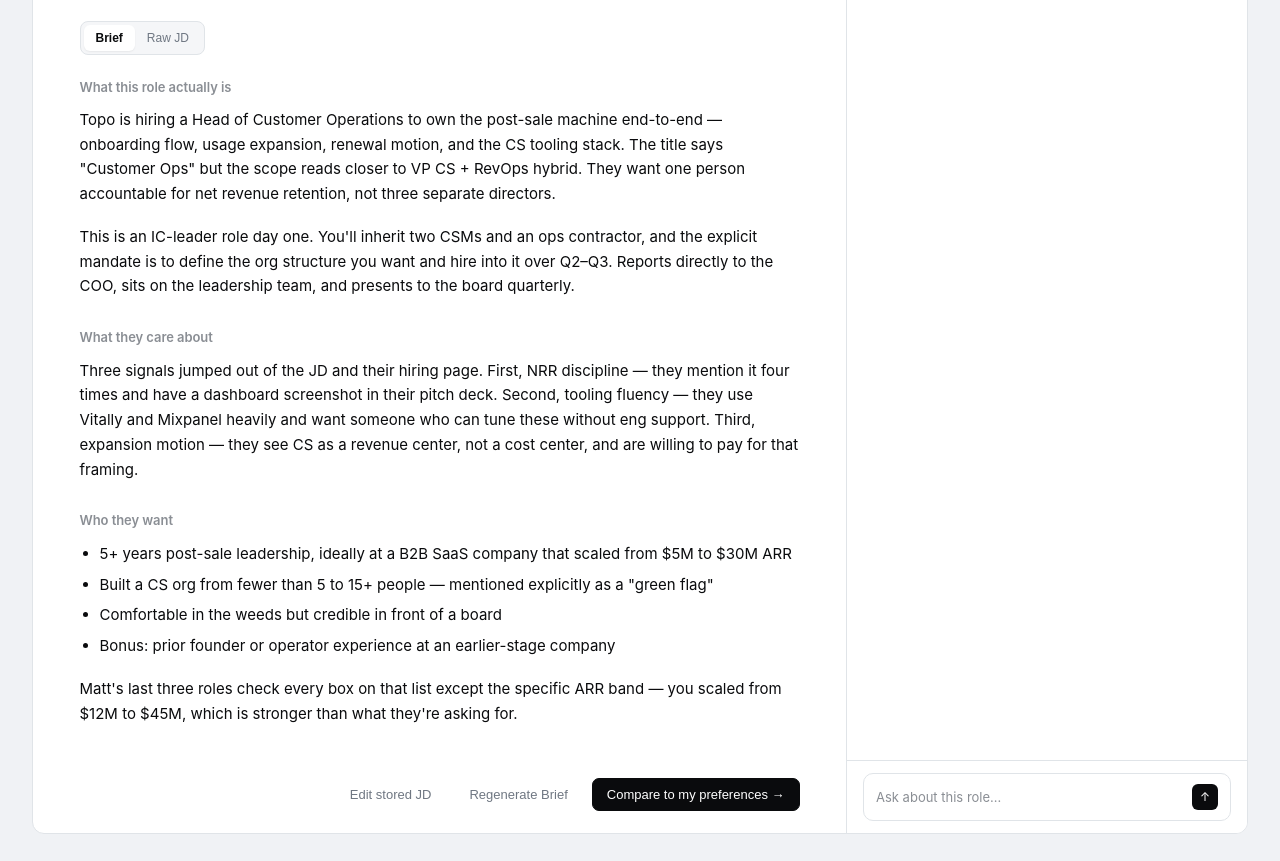
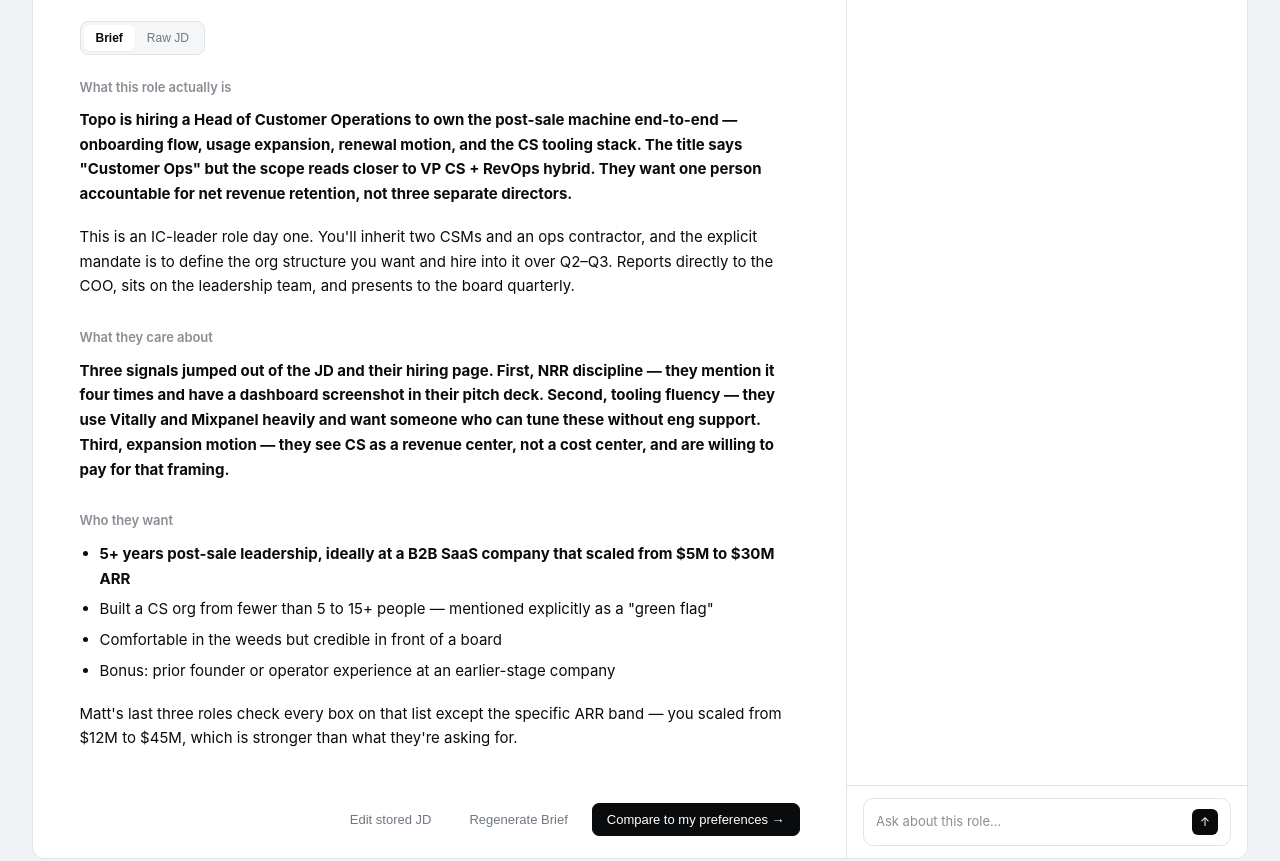
Before and after one commit to mattryansterbenz7-sketch/company-intel, a browser extension: page design-proposals/role-brief-tab.html in a window 1280 px wide. Shown: the part 746-1607 px from the top of the page. Drawn offline with Linux system fonts and the light colour scheme.

Commit message:
Iterate #255 mockup — bold the two-liners under role-brief section headers
Matt's verdict: the two-liners under 'What this role actually is', 'What they care about', and 'Who they want' should read as load-bearing content, not just flavor text. Bolding them to weight 600.

Co-Authored-By: Claude Opus 4.7 (1M context) <noreply@anthropic.com>

```diff
--- a/design-proposals/role-brief-tab.html
+++ b/design-proposals/role-brief-tab.html
@@ -631,10 +631,10 @@
           <div class="read-body">
             <h3>What this role actually is</h3>
             <p>
-              Topo is hiring a Head of Customer Operations to own the post-sale machine end-to-end —
+              <strong>Topo is hiring a Head of Customer Operations to own the post-sale machine end-to-end —
               onboarding flow, usage expansion, renewal motion, and the CS tooling stack. The title
               says "Customer Ops" but the scope reads closer to VP CS + RevOps hybrid. They want one
-              person accountable for net revenue retention, not three separate directors.
+              person accountable for net revenue retention, not three separate directors.</strong>
             </p>
             <p>
               This is an IC-leader role day one. You'll inherit two CSMs and an ops contractor, and
@@ -644,16 +644,16 @@
 
             <h3>What they care about</h3>
             <p>
-              Three signals jumped out of the JD and their hiring page. First, NRR discipline — they
+              <strong>Three signals jumped out of the JD and their hiring page. First, NRR discipline — they
               mention it four times and have a dashboard screenshot in their pitch deck. Second,
               tooling fluency — they use Vitally and Mixpanel heavily and want someone who can tune
               these without eng support. Third, expansion motion — they see CS as a revenue center,
-              not a cost center, and are willing to pay for that framing.
+              not a cost center, and are willing to pay for that framing.</strong>
             </p>
 
             <h3>Who they want</h3>
             <ul>
-              <li>5+ years post-sale leadership, ideally at a B2B SaaS company that scaled from $5M to $30M ARR</li>
+              <li><strong>5+ years post-sale leadership, ideally at a B2B SaaS company that scaled from $5M to $30M ARR</strong></li>
               <li>Built a CS org from fewer than 5 to 15+ people — mentioned explicitly as a "green flag"</li>
               <li>Comfortable in the weeds but credible in front of a board</li>
               <li>Bonus: prior founder or operator experience at an earlier-stage company</li>
@@ -867,13 +867,13 @@
       <div class="read-body">
         <h3>What this role actually is</h3>
         <p>
-          Topo is hiring a Head of Customer Operations to own the post-sale machine end-to-end — onboarding,
-          expansion, renewals, and the CS tooling stack. Title says "Ops" but scope reads closer to VP CS + RevOps.
+          <strong>Topo is hiring a Head of Customer Operations to own the post-sale machine end-to-end — onboarding,
+          expansion, renewals, and the CS tooling stack. Title says "Ops" but scope reads closer to VP CS + RevOps.</strong>
         </p>
         <h3>What they care about</h3>
         <p>
-          NRR discipline (mentioned four times), tooling fluency (Vitally + Mixpanel), and expansion motion —
-          they treat CS as a revenue center.
+          <strong>NRR discipline (mentioned four times), tooling fluency (Vitally + Mixpanel), and expansion motion —
+          they treat CS as a revenue center.</strong>
         </p>
       </div>
     </div>
@@ -935,9 +935,9 @@
       <div class="read-body">
         <h3>What this role actually is</h3>
         <p class="dashed-outline">
-          Topo is hiring a Head of Customer Operations to own the post-sale machine end-to-end —
+          <strong>Topo is hiring a Head of Customer Operations to own the post-sale machine end-to-end —
           onboarding flow, usage expansion, renewal motion, and the CS tooling stack.
-          The title says "Customer Ops" but the scope reads closer to VP CS + RevOps hybrid.
+          The title says "Customer Ops" but the scope reads closer to VP CS + RevOps hybrid.</strong>
         </p>
         <p>
           This is an IC-leader role day one. You'll inherit two CSMs and an ops contractor, and
@@ -945,8 +945,8 @@
         </p>
         <h3>What they care about</h3>
         <p>
-          Three signals jumped out of the JD and their hiring page. First, NRR discipline — they
-          mention it four times and have a dashboard screenshot in their pitch deck.
+          <strong>Three signals jumped out of the JD and their hiring page. First, NRR discipline — they
+          mention it four times and have a dashboard screenshot in their pitch deck.</strong>
         </p>
       </div>
     </div>
@@ -971,13 +971,13 @@
       <div class="read-body">
         <h3>What this role actually is</h3>
         <p>
-          Topo is hiring a Head of Customer Operations to own the post-sale machine end-to-end —
-          onboarding flow, usage expansion, renewal motion, and the CS tooling stack.
+          <strong>Topo is hiring a Head of Customer Operations to own the post-sale machine end-to-end —
+          onboarding flow, usage expansion, renewal motion, and the CS tooling stack.</strong>
         </p>
         <h3>What they care about</h3>
         <p>
-          Three signals jumped out of the JD and their hiring page. First, NRR discipline — they
-          mention it four times and have a dashboard screenshot in their pitch deck.
+          <strong>Three signals jumped out of the JD and their hiring page. First, NRR discipline — they
+          mention it four times and have a dashboard screenshot in their pitch deck.</strong>
         </p>
       </div>
     </div>
```
